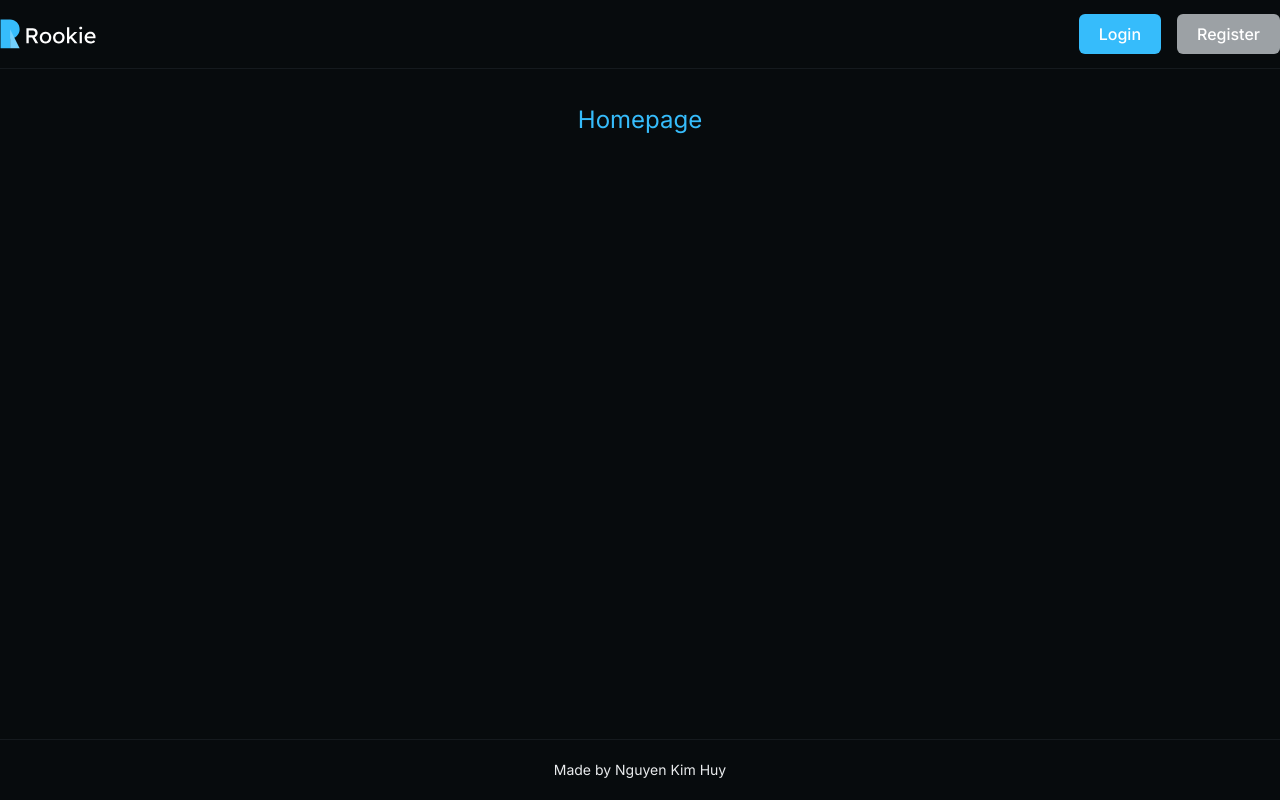
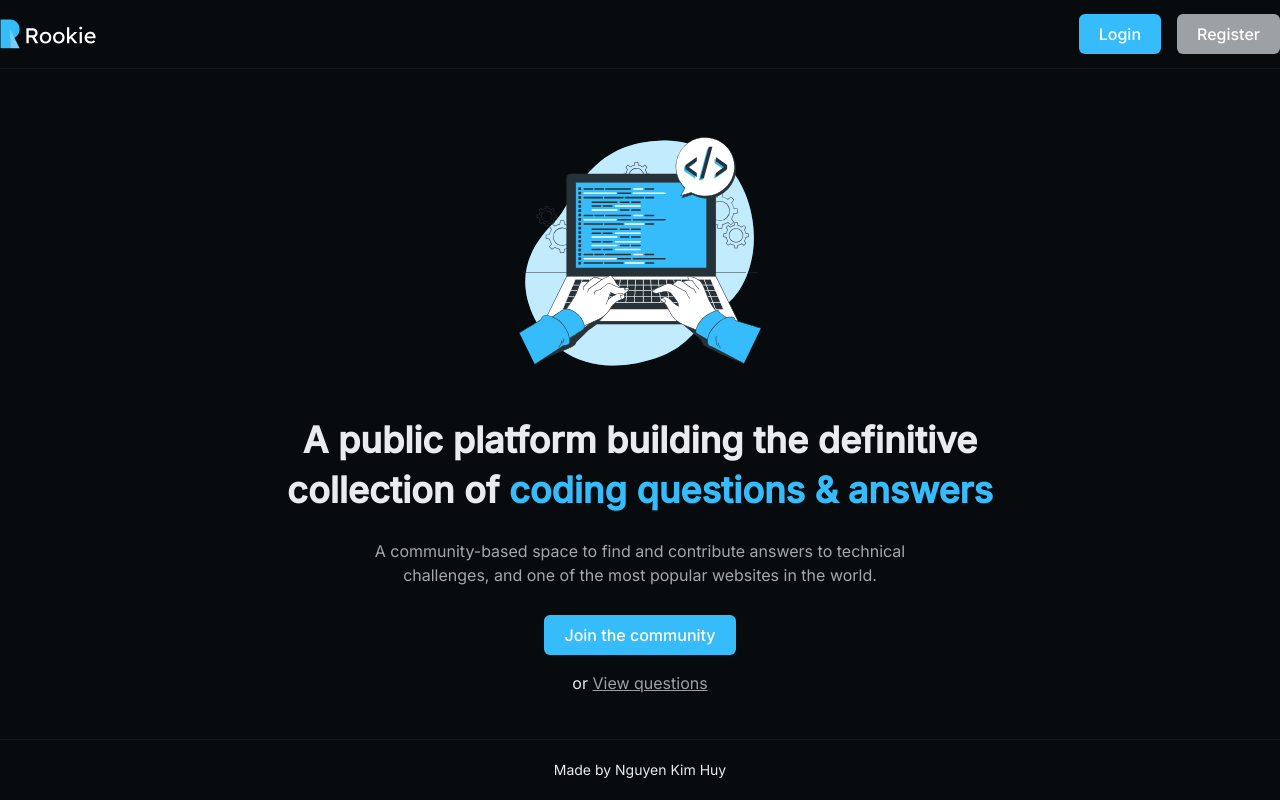
Before and after one commit to kimhuy011199/rookie-frontend, a React (Create React App) app: page / in a window 1280 px wide. Built offline with nearby package versions, Linux system fonts and the light colour scheme; no server answers.

Commit message:
Implement home page

```diff
--- a/src/pages/home/index.tsx
+++ b/src/pages/home/index.tsx
@@ -1,8 +1,47 @@
-import React from 'react';
+import React, { useEffect } from 'react';
+import { useTranslation } from 'react-i18next';
 import styles from './style.module.css';
+import { ReactComponent as Coding } from '../../assets/images/home-icon.svg';
+import { Link, useNavigate } from 'react-router-dom';
+import Button from '../../shared/components/Button';
+import { useSelector } from 'react-redux';
 
 const Home = () => {
-  return <h1 className={styles.heading}>Homepage</h1>;
+  const { t } = useTranslation();
+  const navigate = useNavigate();
+  const { user } = useSelector((state: any) => state.auth);
+
+  const goToLogin = () => {
+    navigate('/auth/login');
+  };
+
+  useEffect(() => {
+    if (user) {
+      navigate('/questions');
+    }
+  }, [user, navigate]);
+
+  return (
+    <div className={styles.container}>
+      <Coding className={styles.img} />
+      <h2 className={styles.heading}>
+        {t('home.heading')}
+        <span className={styles.headingBold}>{t('home.heading_bold')}</span>
+      </h2>
+      <p className={styles.desc}>{t('home.desc')}</p>
+      <Button
+        label={t('home.login')}
+        variant="primary"
+        handleFuncion={goToLogin}
+      />
+      <span className={styles.questions}>
+        {t('home.or')}
+        <Link className={styles.link} to="/questions">
+          {t('home.link')}
+        </Link>
+      </span>
+    </div>
+  );
 };
 
 export default Home;
--- a/src/pages/home/style.module.css
+++ b/src/pages/home/style.module.css
@@ -1,3 +1,28 @@
+.container {
+  @apply text-center max-w-3xl mx-auto flex flex-col items-center;
+}
+
+.img {
+  @apply mt-6;
+  max-width: 16rem;
+}
+
 .heading {
-  @apply text-center text-2xl text-primary;
+  @apply text-4xl font-extrabold mb-6 mt-8 leading-snug;
 }
+
+.headingBold {
+  @apply text-primary;
+}
+
+.desc {
+  @apply max-w-xl mb-7 text-light-2;
+}
+
+.questions {
+  @apply mt-4;
+}
+
+.link {
+  @apply text-light-3 underline;
+}
--- a/src/shared/locales/en/index.json
+++ b/src/shared/locales/en/index.json
@@ -121,5 +121,13 @@
   "notifications": {
     "heading": "All Notifications",
     "no_notifications": "No notifications to show"
+  },
+  "home": {
+    "heading": "A public platform building the definitive collection of ",
+    "heading_bold": "coding questions & answers",
+    "desc": "A community-based space to find and contribute answers to technical challenges, and one of the most popular websites in the world.",
+    "login": "Join the community",
+    "link": "View questions",
+    "or": "or "
   }
 }
```
Also changed, not shown: src/assets/images/home-icon.svg (added).
